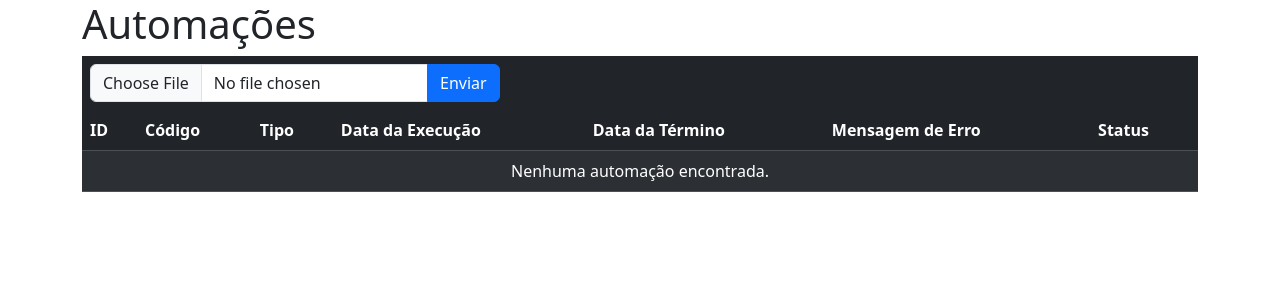
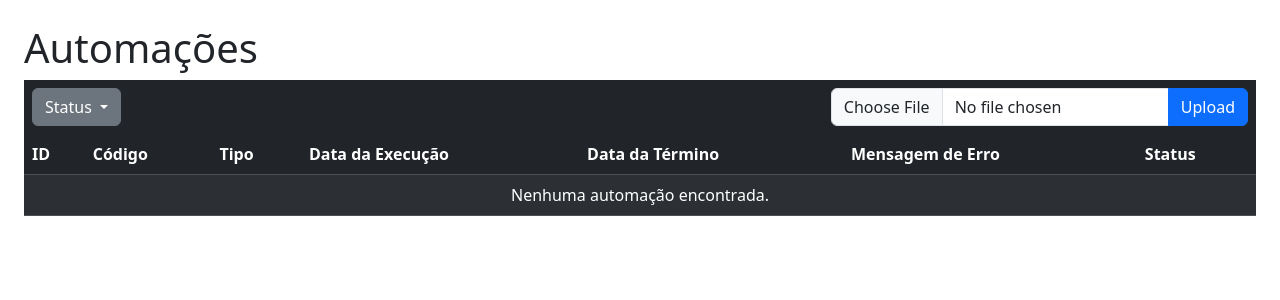
Before and after one commit to RodrigoAndradee/registryOfficeAutomation, a Django app: page / in a window 1280 px wide. Shown: the top 300 px of the page. Run offline with Django 5.2, Linux system fonts and the light colour scheme; data that the repository does not hold is empty.

Commit message:
Adding filter on table header

```diff
--- a/bot/templates/bot/automation_history.html
+++ b/bot/templates/bot/automation_history.html
@@ -1,6 +1,10 @@
-{% extends "base.html" %} {% load static %} {% load tag_helpers %} {% block body %}
+{% extends "base.html" %}
+{% load static %}
+{% load tag_helpers %}
 
-  <div class="container">
+{% block body %}
+
+  <div class="p-4">
     <h1>Automações</h1>
 
     {% if messages %}
@@ -10,16 +14,61 @@
     {% endif %}
 
     {% comment %} Filters Toolbar {% endcomment %}
-    <div class="d-flex flex-row bg-dark text-white p-2 fs-6 align-items-center">
+    <div class="d-flex flex-row bg-dark p-2 align-items-center gap-2">
+      <div class="dropdown">
+        <button class="btn btn-secondary dropdown-toggle" type="button" id="dropdownMenuButton2" data-bs-toggle="dropdown" aria-expanded="false">
+          Status
+        </button>
+
+        <ul class="dropdown-menu dropdown-menu-dark" aria-labelledby="dropdownMenuButton2">
+          <li>
+            <a class="dropdown-item" href="?status=PROCESSING">
+              <span class="badge {{ "PROCESSING"|status_badge_class }}">
+                {{ "PROCESSING"|status_badge_label }}
+              </span>
+            </a>
+          </li>
+          <li>
+            <a class="dropdown-item" href="?status=ERROR">
+              <span class="badge {{ "ERROR"|status_badge_class }}">
+                {{ "ERROR"|status_badge_label }}
+              </span>
+            </a>
+          </li>
+          <li>
+            <a class="dropdown-item" href="?status=SUCCESS">
+              <span class="badge {{ "SUCCESS"|status_badge_class }}">
+                {{ "SUCCESS"|status_badge_label }}
+              </span>
+            </a>
+          </li>
+          <li>
+            <hr class="dropdown-divider">
+          </li>
+          <li>
+            <a class="dropdown-item" href="?">
+              Limpar
+            </a>
+          </li>
+        </ul>
+      </div>
+
+      {% comment %}
+      <form class="d-flex align-items-center gap-2" method="get" action="{% url 'history' %}">
+        <input type="text" id="datepicker" name="date" class="form-control" placeholder="Selecione a data">
+        <button type="submit" class="btn btn-primary">Filtrar</button>
+      </form>
+      {% endcomment %}
+
       <form
         method="post"
         enctype="multipart/form-data"
-        class="d-flex align-items-center"
+        class="d-flex align-items-center ms-auto"
       >
         {% csrf_token %}
         <div class="input-group">
           {{ form.file }}
-          <button type="submit" class="btn btn-primary">Enviar</button>
+          <button type="submit" class="btn btn-primary">Upload</button>
         </div>
       </form>
     </div>
@@ -60,3 +109,13 @@
     </table>
   </div>
 {% endblock body %}
+
+{% block scripts %}
+  <script src="https://cdn.jsdelivr.net/npm/flatpickr"></script>
+  <script src="{% static 'js/scripts.js' %}"></script>
+{% endblock scripts %}
+
+{% block links %}
+  <link rel="stylesheet" href="https://cdn.jsdelivr.net/npm/flatpickr/dist/flatpickr.min.css">
+  <link rel="stylesheet" href="{% static 'css/styles.css' %}">
+{% endblock links %}
--- a/bot/templatetags/tag_helpers.py
+++ b/bot/templatetags/tag_helpers.py
@@ -7,7 +7,6 @@ def status_badge_class(status):
     return {
         'SUCCESS': 'bg-success',
         'ERROR': 'bg-danger',
-        'PENDING': 'bg-warning',
     }.get(status, 'bg-secondary')
 
 @register.filter
@@ -15,5 +14,5 @@ def status_badge_label(status):
     return {
         'SUCCESS': 'Sucesso',
         'ERROR': 'Erro',
-        'PENDING': 'Processando'
+        'PROCESSING': 'Processando'
     }.get(status, 'Processando')
--- a/bot/views.py
+++ b/bot/views.py
@@ -11,8 +11,19 @@ from .tasks import execute_form
 class ListHistory(View):
 
     def get(self, request):
+        status = request.GET.get("status")
+        date = request.GET.get("date")
+
+        print("Date :", date)
+
         form = UploadJSONForm()
-        histories = AutomationHistory.objects.all()
+        histories = None
+
+        if status:
+            histories = AutomationHistory.objects.filter(status=status)
+        else :
+            histories = AutomationHistory.objects.all()
+
         return render(request, 'bot/automation_history.html', {"histories": histories , 'form': form})
 
     def post(self, request):
```
Also changed, not shown: other parts of bot/templates/bot/automation_history.html (+2 -2 lines), bot/helpers/playwright_helpers/actions.py (+4 -4 lines), bot/tasks.py (+23 -22 lines), templates/base.html (+13 -1 lines).
